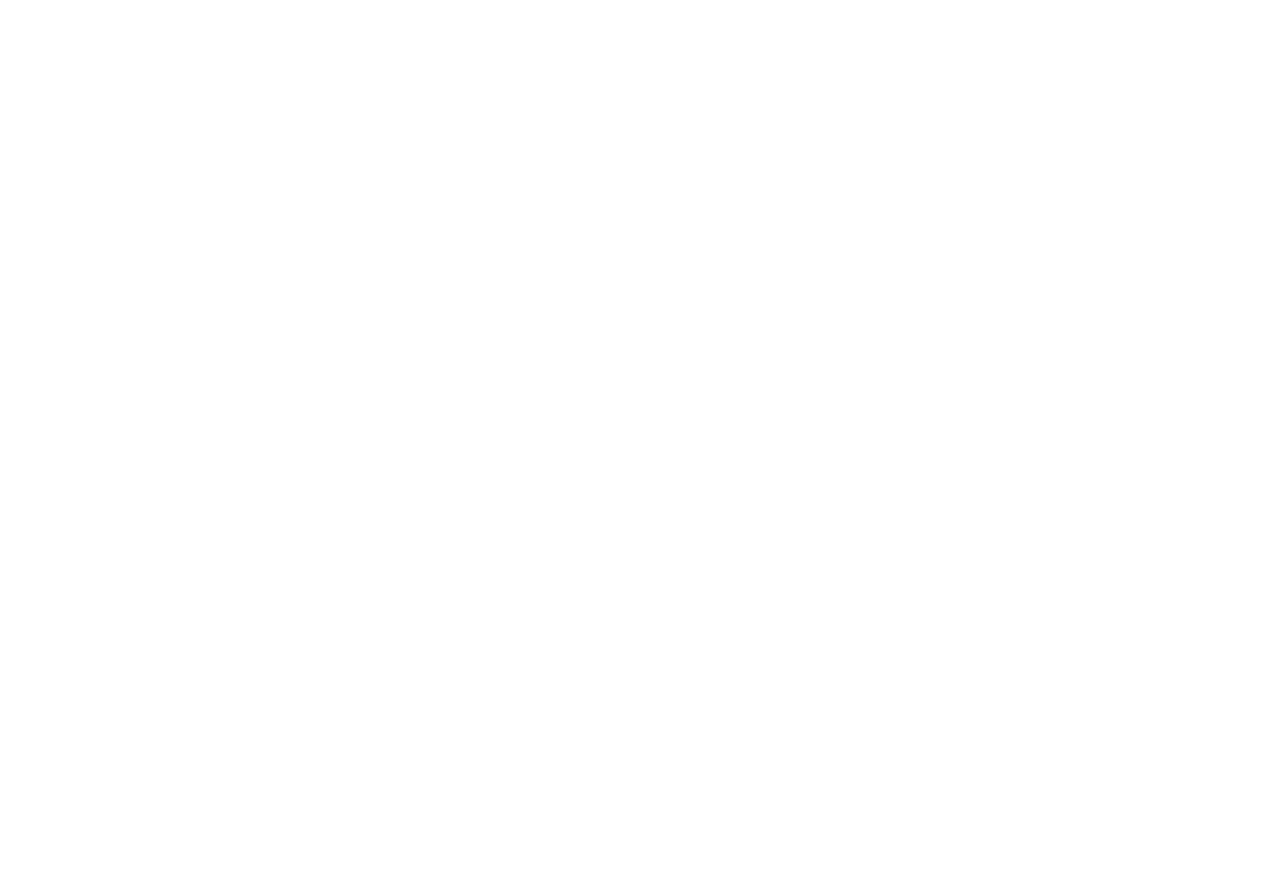
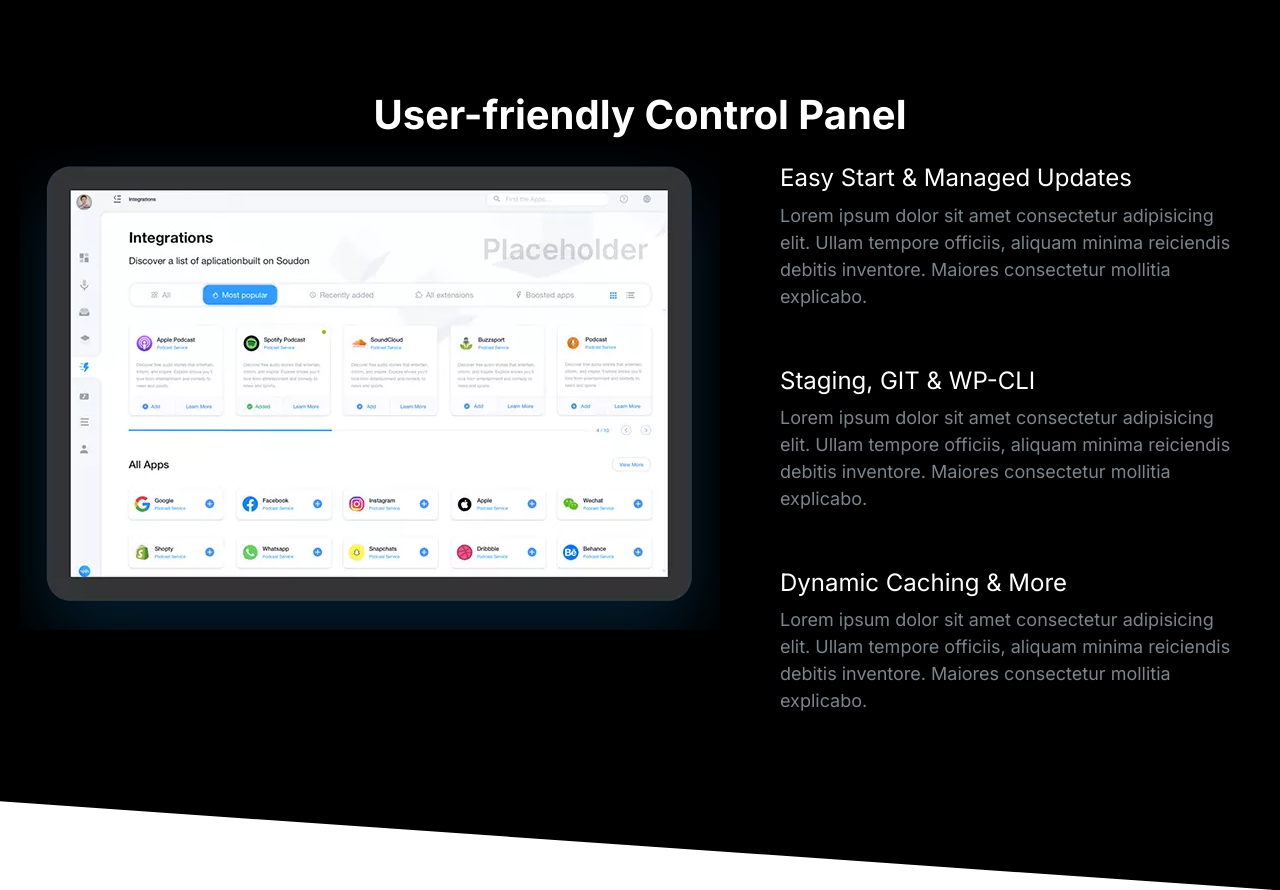
Before and after one commit to Frostexists/frostify, a plain HTML site: page index.html in a window 1280 px wide. Before the commit the page ends 800 px from the top, so only its background shows below. Drawn offline with Linux system fonts and the light colour scheme.

Commit message:
build the showcase component

```diff
--- a/css/styles.css
+++ b/css/styles.css
@@ -16,6 +16,11 @@
 }
 
 /* Typography */
+
+::selection {
+    background: var(--color-primary);
+    color: #fff;
+}
 
 html {
     font-size: 62.5%;
@@ -45,6 +50,7 @@ h2 {
 
 h3 {
     font-size: 3rem;
+    font-weight: 500;
 }
 
 p {
@@ -422,6 +428,7 @@ a {
 
 .media {
     display: flex;
+    margin-bottom: 4rem;
 
 }
 
@@ -634,17 +641,19 @@ a {
     color: #7b858b;
 }
 
-.block--dark .block__heading {
-    color: #fff;
+.block--dark h1,
+.block--dark h2,
+.block--dark h3 {
+color: #fff;
 }
 
 .block--skewed-right {
     padding-bottom: calc(var(--padding-vertical) + 4rem );
-    clip-path: polygon(0% 0%, 100% 0%, 100% 100%, 0% 80%);
+    clip-path: polygon(0% 0%, 100% 0%, 100% 100%, 0% 90%);
 }
 .block--skewed-left {
     padding-bottom: calc(var(--padding-vertical) + 4rem );
-    clip-path: polygon(0% 0%, 100% 0%, 100% 80%, 0% 100%);
+    clip-path: polygon(0% 0%, 100% 0%, 100% 90%, 0% 100%);
 }
 
 .container {
@@ -711,10 +720,6 @@ a {
 }
 
 /* Hero */
-
-.hero {
-    clip-path: polygon(0% 0%, 100% 0%, 100% 90%, 0% 100%);
-}
 
 .hero__tagline {
     font-size: 2rem;
@@ -800,3 +805,25 @@ a {
         order: 2;
     }
 }
+
+/* Showcase Block */
+
+.block-showcase__image > img{
+    width: 100%;
+}
+
+@media screen and (min-width: 768px) {
+
+    .block-showcase .grid {
+        grid-template-columns: 50% 50%;
+    }
+
+    .block-showcase__image {
+        justify-self: end;
+    }
+
+    .block-showcase__image > img {
+        width: auto;
+        max-width: 700px;
+    }
+}
--- a/index.html
+++ b/index.html
@@ -12,8 +12,68 @@
     <link rel="stylesheet" href="css/styles.css">
 </head>
 <body>
-
-
+    <section class="block block--dark block--skewed-right .block-showcase">
+        <header class="block__header">
+            <h2>User-friendly Control Panel</h2>
+        </header>
+        <div class="grid grid--1x2">
+            <picture  class="block-showcase__image">
+             <source type="image/webp" srcset="images/ipad.webp 1x, images/ipad@2x.webp 2x">
+             <source type="image/png" srcset="images/ipad.png 1x, images/ipad@2x.png 2x">
+            <img src="images/ipad@2x.png" alt="">
+            </picture>
+            <ul class="list">
+                <li>
+                    <div class="media">
+                        <div class="media__image">
+                            <svg class="icon icon--primary">
+                                <use xlink:href="images/sprite.svg#snap"></use>
+                            </svg>
+                        </div>
+                        <div class="media__body">
+                            <h3 class="media__title">Easy Start & Managed Updates</h3>
+                            <p>
+                                Lorem ipsum dolor sit amet consectetur adipisicing elit. Ullam tempore officiis, aliquam minima reiciendis
+                                debitis inventore. Maiores consectetur mollitia explicabo.
+                            </p>
+                        </div>
+                    </div>
+                </li>
+                <li>
+                    <div class="media">
+                        <div class="media__image">
+                            <svg class="icon icon--primary">
+                                <use xlink:href="images/sprite.svg#growth"></use>
+                            </svg>
+                        </div>
+                        <div class="media__body">
+                            <h3 class="media__title">Staging, GIT & WP-CLI</h3>
+                            <p>
+                                Lorem ipsum dolor sit amet consectetur adipisicing elit. Ullam tempore officiis, aliquam minima reiciendis
+                                debitis inventore. Maiores consectetur mollitia explicabo.
+                            </p>
+                        </div>
+                    </div>
+                </li>
+                <li>
+                    <div class="media">
+                        <div class="media__image">
+                            <svg class="icon icon--primary">
+                                <use xlink:href="images/sprite.svg#wordpress"></use>
+                            </svg>
+                        </div>
+                        <div class="media__body">
+                            <h3 class="media__title">Dynamic Caching & More</h3>
+                            <p>
+                                Lorem ipsum dolor sit amet consectetur adipisicing elit. Ullam tempore officiis, aliquam minima reiciendis
+                                debitis inventore. Maiores consectetur mollitia explicabo.
+                            </p>
+                        </div>
+                    </div>
+                </li>
+            </ul>
+        </div>
+    </section>
     <script src="js/main.js"></script>
 </body>
 </html>
```
Also changed, not shown: components/media.html (+0 -1 lines), images/ipad.png (added), images/ipad.webp (added), images/ipad@2x.png (added), images/ipad@2x.webp (added).
